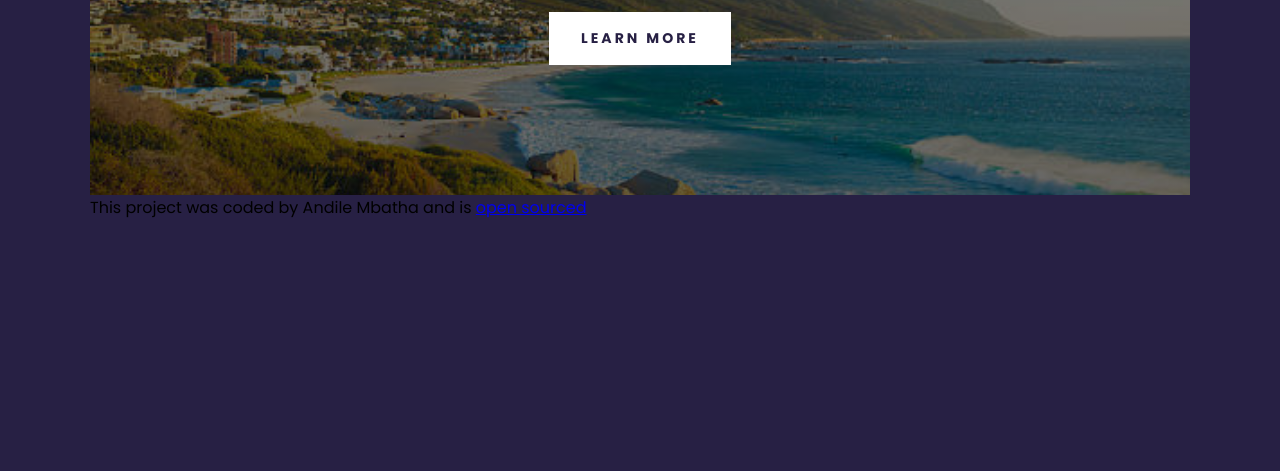
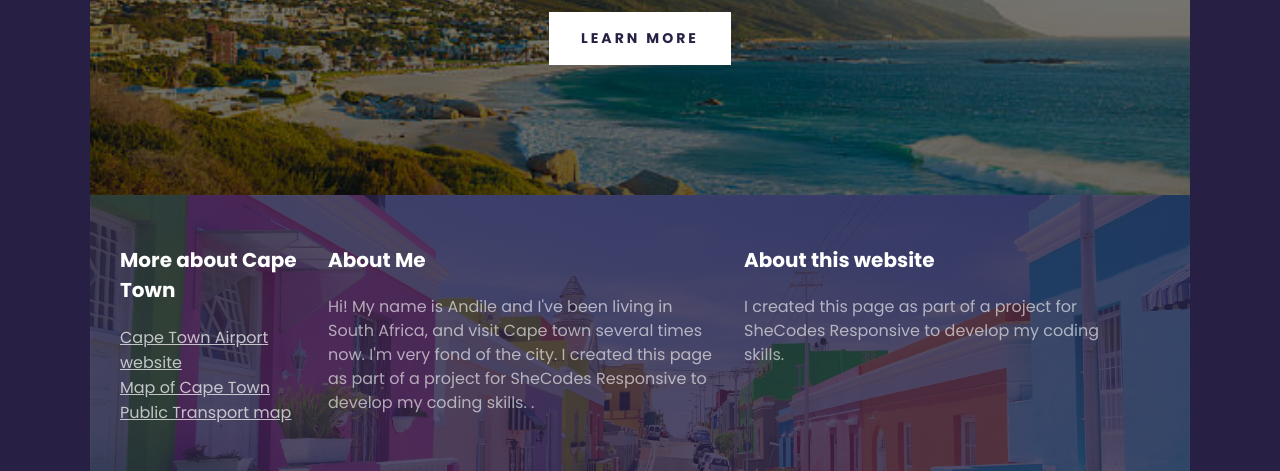
Before and after one commit to ANDILE805/travel-project, a plain HTML site: page index.html in a window 1280 px wide. Shown: the part 347-818 px from the top of the page. Drawn offline with Linux system fonts and the light colour scheme.

Commit message:
Created a footer

```diff
--- a/index.html
+++ b/index.html
@@ -21,8 +21,53 @@
         <a href="#">Learn More</a>
       </header>
       <footer>
-        This project was coded by Andile Mbatha and is
-        <a href="#">open sourced</a>
+        <section class="grid">
+          <div>
+            <h3>More about Cape Town</h3>
+            <ul>
+              <li>
+                <a
+                  href="https://www.airports.co.za/airports/cape-town-international-airport"
+                  target="_blank"
+                  >Cape Town Airport website</a
+                >
+              </li>
+              <li>
+                <a
+                  href="https://www.google.com/maps/place/Cape+Town/@-33.913781,17.9966403,9z/data=!3m1!4b1!4m6!3m5!1s0x1dcc500f8826eed7:0x687fe1fc2828aa87!8m2!3d-33.922087!4d18.4231418!16zL20vMDF5ajI?entry=ttu&g_ep=EgoyMDI0MTIxMS4wIKXMDSoASAFQAw%3D%3D"
+                  target="_blank"
+                  >Map of Cape Town</a
+                >
+              </li>
+              <li>
+                <a
+                  href="https://www.google.com/maps/search/public+transport+map+cape+town/@-33.9073477,18.415616,14z/data=!3m1!4b1?entry=ttu&g_ep=EgoyMDI0MTIxMS4wIKXMDSoASAFQAw%3D%3D"
+                  target="_blank"
+                  >Public Transport map</a
+                >
+              </li>
+            </ul>
+          </div>
+
+          <div>
+            <h3>About Me</h3>
+            <p>
+              Hi! My name is Andile and I've been living in South Africa, and
+              visit Cape town several times now. I'm very fond of the city. I
+              created this page as part of a project for SheCodes Responsive to
+              develop my coding skills. .
+            </p>
+          </div>
+
+          <div>
+            <h3>About this website</h3>
+
+            <p>
+              I created this page as part of a project for SheCodes Responsive
+              to develop my coding skills.
+            </p>
+          </div>
+        </section>
       </footer>
     </div>
   </body>
--- a/style.css
+++ b/style.css
@@ -7,6 +7,11 @@ body {
   max-width: 1100px;
   margin: 0 auto;
   height: 20px;
+}
+
+.grid {
+  display: grid;
+  grid-template-columns: 1fr 2fr 2fr;
 }
 
 header {
@@ -56,6 +61,51 @@ header a {
   margin-top: 32px;
 }
 
+footer {
+  color: white;
+  background-image: linear-gradient(
+      rgba(39, 32, 68, 0.8),
+      rgba(39, 32, 68, 0.8)
+    ),
+    url("./media/footer-img.webp");
+  background-repeat: no-repeat;
+  background-size: cover;
+}
+
+footer h3 {
+  font-weight: 700;
+  font-size: 20px;
+  line-height: 30px;
+}
+
+footer p {
+  font-weight: 400;
+  font-size: 16px;
+  line-height: 24px;
+  opacity: 0.6;
+  margin-right: 25px;
+}
+
+footer li {
+  list-style: none;
+  margin: 0;
+  padding: 0;
+}
+
+footer ul {
+  padding: 0;
+}
+footer a {
+  color: white;
+  opacity: 0.7;
+}
+
+section {
+  max-width: 1200px;
+  margin: 0 auto;
+  padding: 30px;
+}
+
 @media (max-width: 800px) {
   header {
     padding: 60px 0;
```
Also changed, not shown: media/footer-img.webp (added).
